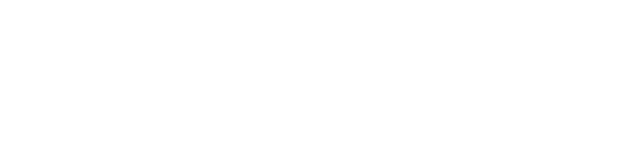
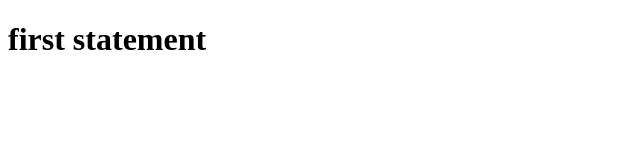
Before and after one commit to Bhargav122/TestingDemo, a plain HTML site: page index.html in a window 1280 px wide. Shown: the whole page, without its empty margins (0-640 px from the left). Drawn offline with Linux system fonts and the light colour scheme.

Commit message:
modified statement

```diff
--- a/index.html
+++ b/index.html
@@ -6,5 +6,7 @@
     <meta name="viewport" content="width=device-width, initial-scale=1.0" />
     <title>Document</title>
   </head>
-  <body></body>
+  <body>
+    <h1>first statement</h1>
+  </body>
 </html>
```
